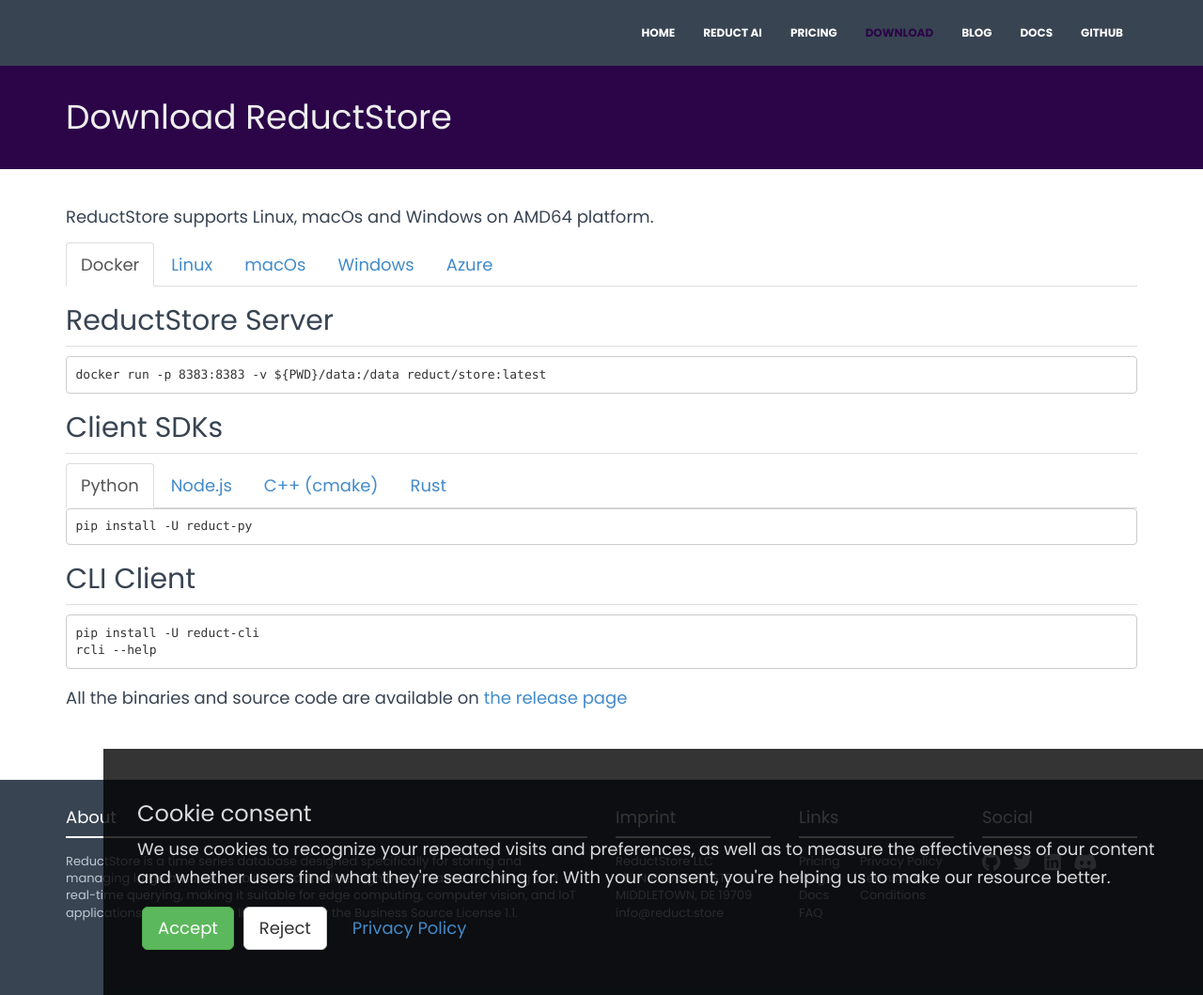
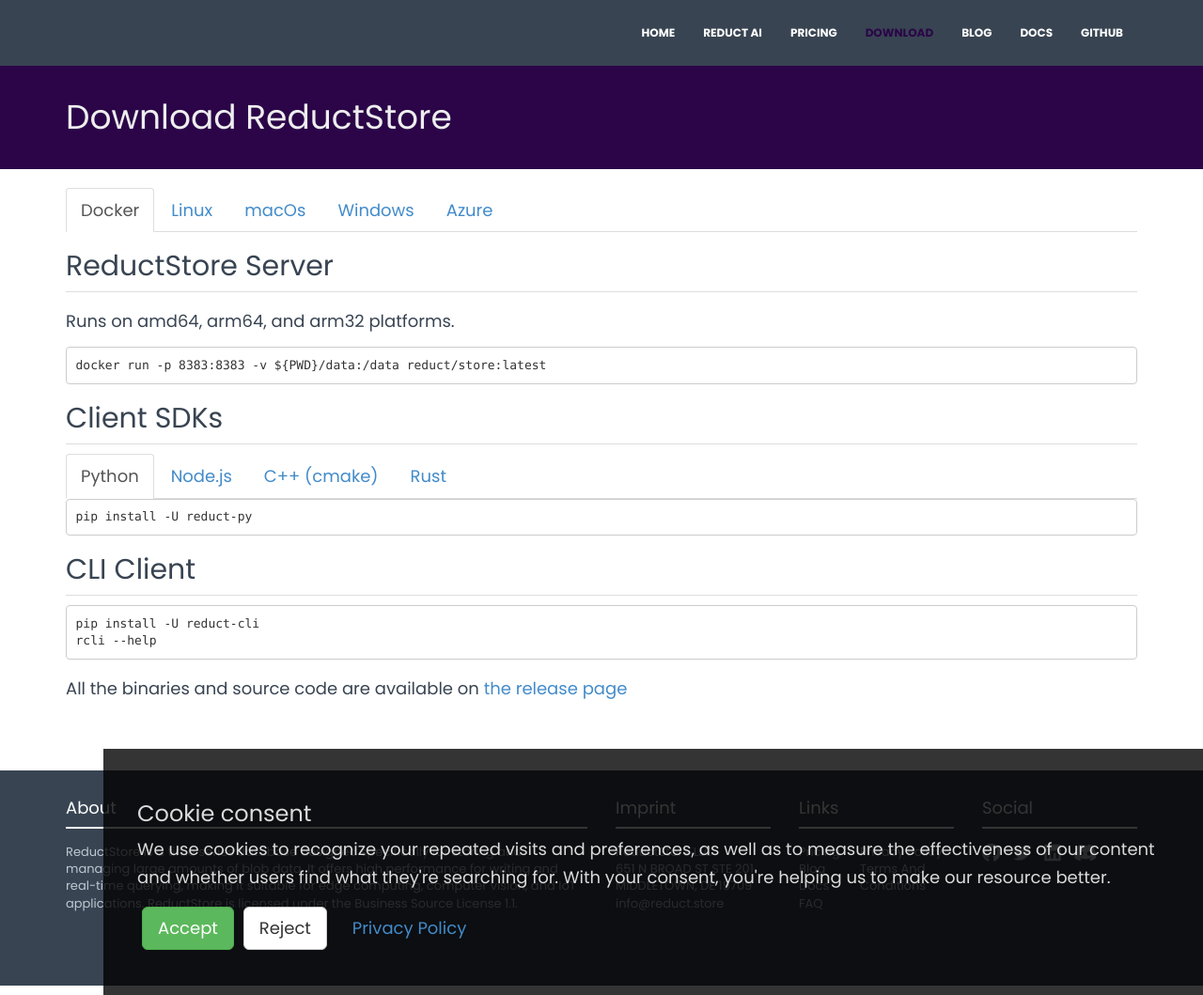
Before and after one commit to reductstore/homepage, a Jekyll site: the page built from _pages/download/index.html, in a window 1280 px wide and 1059 px high. Shown: the whole window at 94% size. Built offline with Jekyll 4.4.1, drawn with Linux system fonts in a browser that asks for light colours; nearby versions of some CDN libraries; some of the changed lines change nothing that is shown.

Commit message:
correct platform compatibility

```diff
--- a/_pages/download/azure.html
+++ b/_pages/download/azure.html
@@ -1,35 +1,19 @@
 <h2>ReductStore Server</h2>
 <div class="hline"></div>
 
+<p>Runs on amd64, arm64, and arm32 platforms.</p>
+
 <p>
-  ReductStore is available as an IoT module on the Azure Marketplace. This
-  module allows you to deploy ReductStore directly to your IoT Edge devices via
-  the Azure portal.
+  Discover
+  <a
+    href="#"
+    onclick="openTabLink('https://azuremarketplace.microsoft.com/en-US/marketplace/apps/reductstorellc1689939980623.reductstore')"
+    >ReductStore on Azure Marketplace</a
+  >. For more detailed information and guidance, refer to our
+  <a href="#" onclick="openTabLink('https://docsdev.reduct.store/#azure-iot')"
+    >official documentation</a
+  >.
 </p>
-
-<h4>How to Deploy:</h4>
-<ul>
-  <li>
-    Go to
-    <a
-      href="#"
-      onclick="openTabLink('https://azuremarketplace.microsoft.com/en-US/marketplace/apps/reductstorellc1689939980623.reductstore')"
-      >ReductStore on Azure Marketplace</a
-    >
-  </li>
-  <li>Click on "Get It Now"</li>
-  <li>Sign in to your Azure account.</li>
-  <li>
-    Choose a plan - either
-    <a
-      href="#"
-      onclick="openTabLink('https://azuremarketplace.microsoft.com/en-us/marketplace/apps/reductstorellc1689939980623.reductstore?tab=PlansAndPrice')"
-      >Enterprise or Community</a
-    >.
-  </li>
-  <li>Select your subscription, IoT Hub, and edge device.</li>
-  <li>Click "Create" and wait for the deployment to complete.</li>
-</ul>
 
 <!--
 Workaround: Using JS to open links due to conflict between Bootstrap tabs and direct hyperlinks.
--- a/_pages/download/docker.html
+++ b/_pages/download/docker.html
@@ -1,5 +1,8 @@
 <h2>ReductStore Server</h2>
 <div class="hline"></div>
+
+<p>Runs on amd64, arm64, and arm32 platforms.</p>
+
 <pre>
 <code>docker run -p 8383:8383 -v ${PWD}/data:/data reduct/store:latest</code>
 </pre>
--- a/_pages/download/index.html
+++ b/_pages/download/index.html
@@ -5,7 +5,6 @@
 permalink: /download
 ---
 
-<p>ReductStore supports Linux, macOs and Windows on AMD64 platform.</p>
 <ul class="nav nav-tabs" role="tablist">
   <li role="presentation" class="active">
     <a href="#docker" aria-controls="docker" role="tab" data-toggle="tab"
--- a/_pages/download/linux.html
+++ b/_pages/download/linux.html
@@ -1,5 +1,7 @@
 <h2>ReductStore Server</h2>
 <div class="hline"></div>
+
+<p>Compatible with the amd64 architecture.</p>
 
 <ul class="nav nav-tabs" role="tablist">
   <li role="presentation" class="active">
--- a/_pages/download/macos.html
+++ b/_pages/download/macos.html
@@ -1,5 +1,7 @@
 <h2>ReductStore Server</h2>
 <div class="hline"></div>
+
+<p>Compatible with the amd64 architecture.</p>
 
 <pre><code>wget https://github.com/reductstore/reductstore/releases/download/{{ site.projects.reductstore.version }}/reductstore.macos-amd64.tar.gz
 tar xfv reductstore.macos-amd64.tar.gz
--- a/_pages/download/windows.html
+++ b/_pages/download/windows.html
@@ -1,5 +1,7 @@
 <h2>ReductStore Server</h2>
 <div class="hline"></div>
+
+<p>Compatible with the amd64 architecture.</p>
 
 <pre><code>Invoke-WebRequest -Uri  https://github.com/reductstore/reductstore/releases/download/{{ site.projects.reductstore.version }}/reductstore.win-amd64.zip -OutFile reductstore.zip
 Expand-Archive -LiteralPath reductstore.zip -DestinationPath .
```
